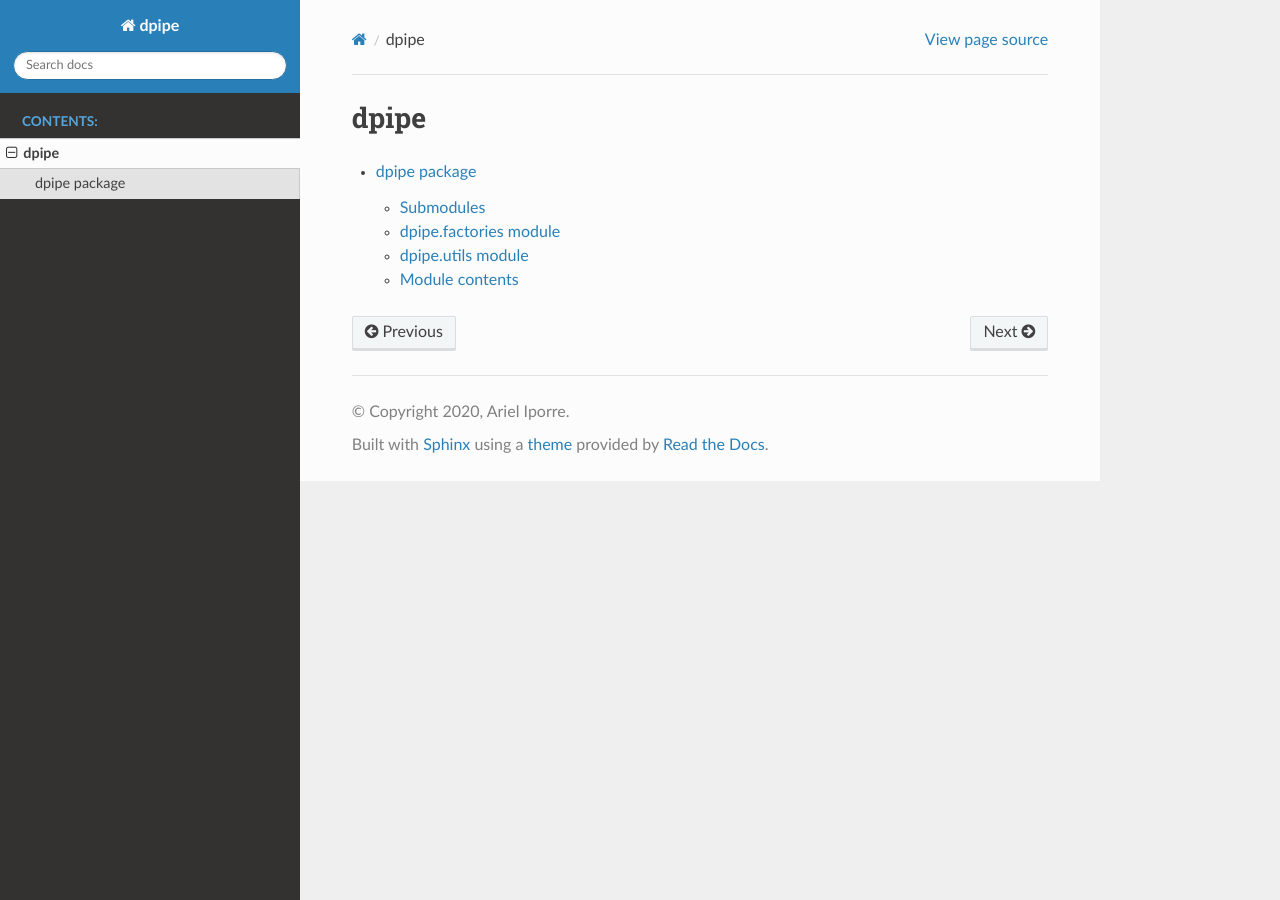
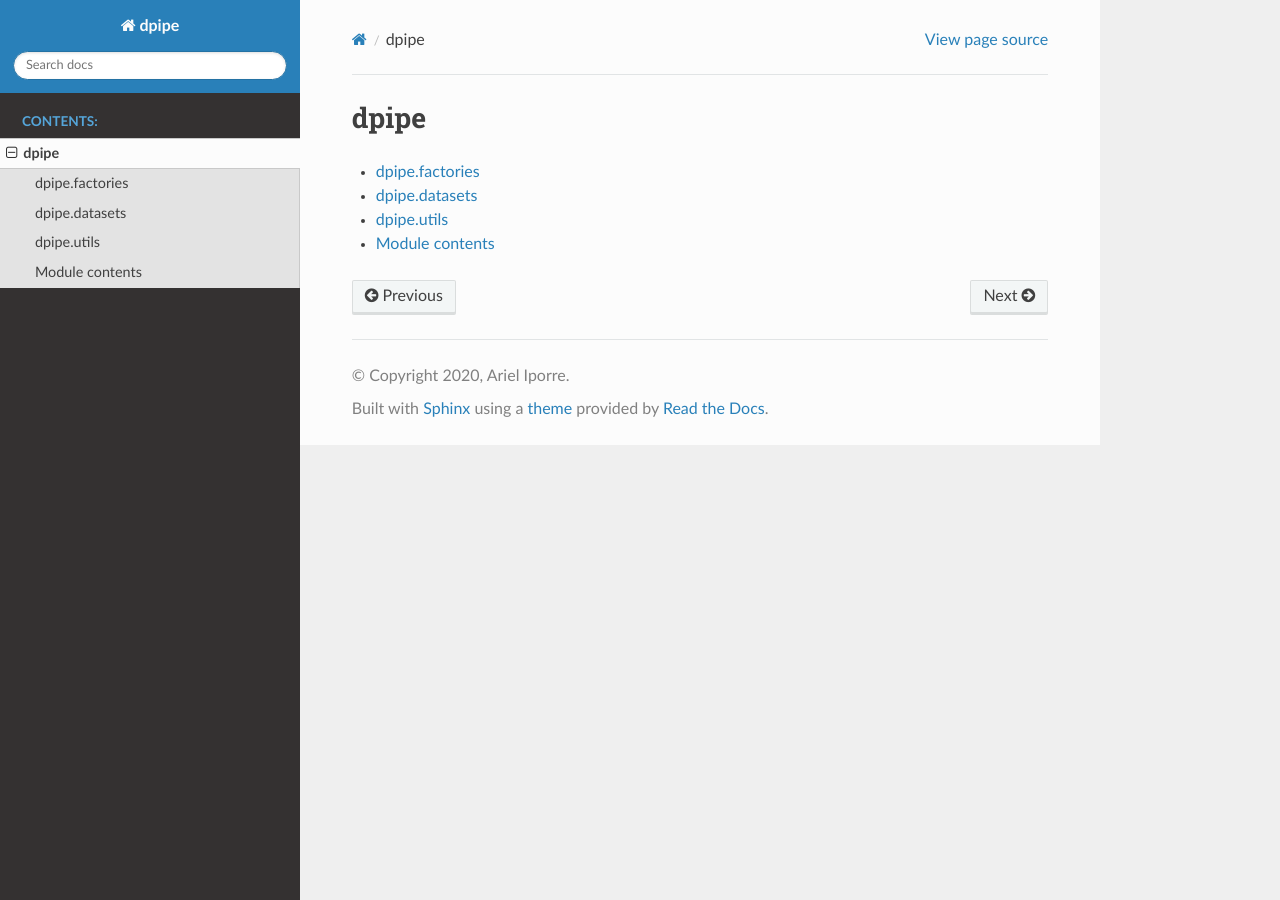
Before and after one commit to aiporre/multidataloader, a Sphinx documentation site: the page built from docs/modules.rst, in a window 1280 px wide. Built offline with Sphinx 7.4.7 and the Read the Docs theme 2.0.0, drawn with Linux system fonts in a browser that asks for light colours.

Commit message:
added requirements.txt and modified names of setup package and url

```diff
--- a/docs/dpipe.rst
+++ b/docs/dpipe.rst
@@ -1,10 +1,4 @@
-dpipe package
-=============
-
-Submodules
-----------
-
-dpipe.factories module
+dpipe.factories
 ----------------------
 
 .. automodule:: dpipe.factories
@@ -12,15 +6,15 @@
    :undoc-members:
    :show-inheritance:
 
-.. dpipe.factories\_test module
-.. ----------------------------
+dpipe.datasets
+----------------------------
 ..
-.. .. automodule:: dpipe.factories_test
-..    :members:
-..    :undoc-members:
-..    :show-inheritance:
+.. automodule:: dpipe.datasets
+   :members:
+   :undoc-members:
+   :show-inheritance:
 
-dpipe.utils module
+dpipe.utils
 ------------------
 
 .. automodule:: dpipe.utils
--- /dev/null
+++ b/requirements.txt
@@ -0,0 +1,3 @@
+tensorflow==2.1.0
+Pillow==7.0.0
+scikit-video==1.1.11
```
Also changed, not shown: setup.py (renamed from config.py, +9 -7 lines).
